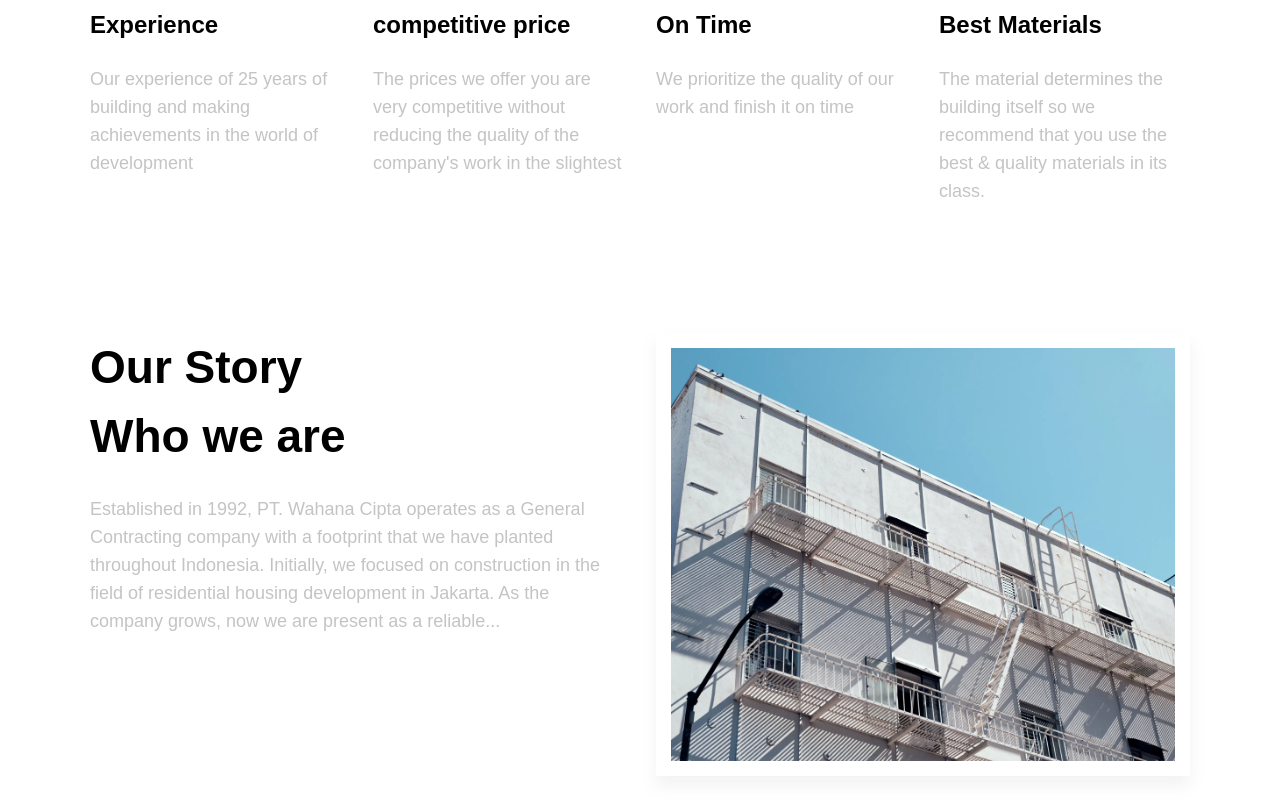
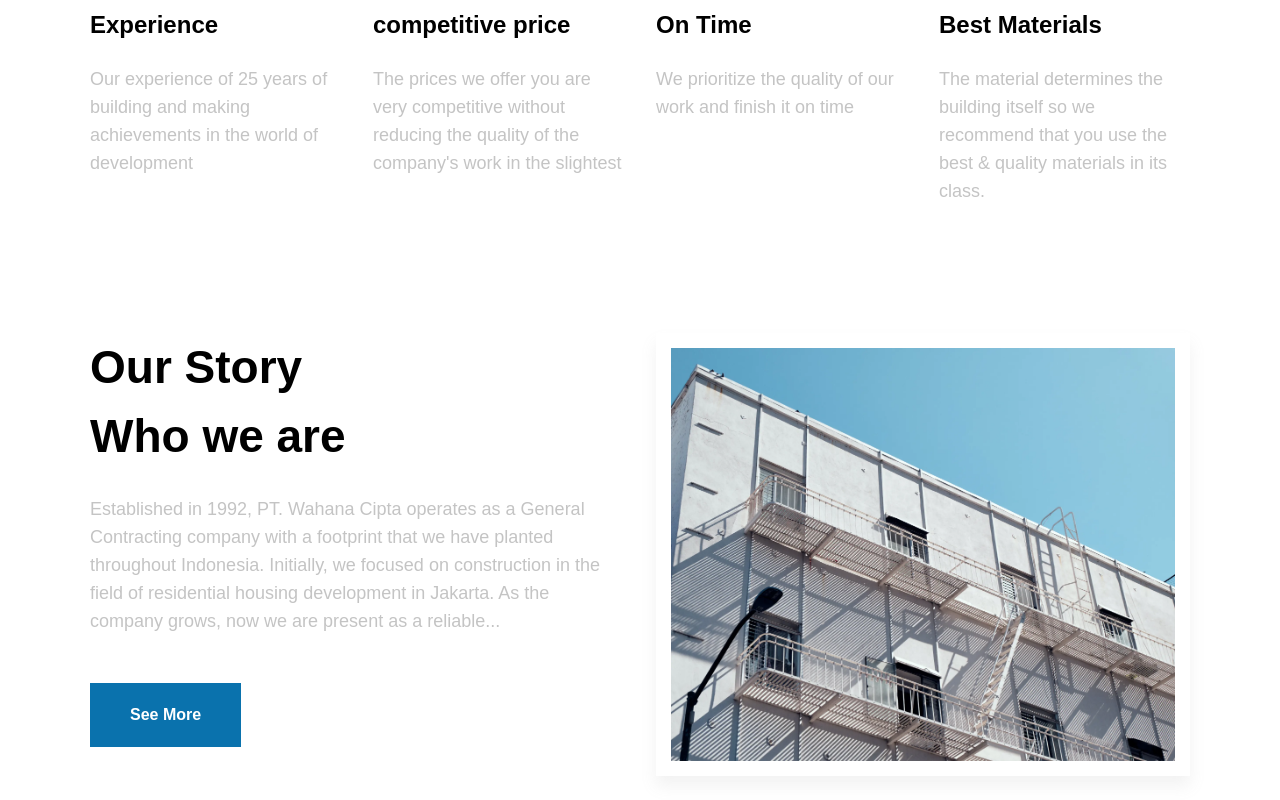
Before and after one commit to Deepakverma-556/architectural, a React (Create React App) app: page / in a window 1280 px wide. Shown: the part 2152-2952 px from the top of the page. Built offline with nearby package versions, Linux system fonts and the light colour scheme.

Commit message:
Remove all console error

```diff
--- a/src/components/Make.jsx
+++ b/src/components/Make.jsx
@@ -9,8 +9,8 @@ const Make = () => {
                         <rect width="90" height="9" fill="url(#paint0_linear_14_163)" />
                         <defs>
                             <linearGradient id="paint0_linear_14_163" x1="-2" y1="4.00001" x2="60.5" y2="4.00001" gradientUnits="userSpaceOnUse">
-                                <stop stop-color="#60BBEE" />
-                                <stop offset="1" stop-color="#2387C0" />
+                                <stop stopColor="#60BBEE" />
+                                <stop offset="1" stopColor="#2387C0" />
                             </linearGradient>
                         </defs>
                     </svg>
@@ -41,7 +41,7 @@ const Make = () => {
                             <div className='w-[94px] h-[94px] bg-bluee rounded-full flex items-center justify-center'>
                                 <div className='w-[74px] h-[74px] bg-dark-blue rounded-full flex items-center justify-center'>
                                     <svg width="35" height="35" viewBox="0 0 35 35" fill="none" xmlns="http://www.w3.org/2000/svg">
-                                        <path d="M29.7529 3.28125H21.3516C21.0903 3.28106 20.8397 3.38428 20.6543 3.56836L3.8584 20.3643C3.49064 20.7338 3.28418 21.234 3.28418 21.7554C3.28418 22.2768 3.49064 22.7769 3.8584 23.1465L11.8565 31.1445C12.226 31.5123 12.7262 31.7188 13.2476 31.7188C13.7689 31.7188 14.2691 31.5123 14.6387 31.1445L31.4277 14.3555C31.6118 14.1701 31.715 13.9194 31.7149 13.6582V5.25C31.7161 4.99168 31.6663 4.73567 31.5682 4.49668C31.4702 4.2577 31.3258 4.04047 31.1435 3.85749C30.9611 3.67451 30.7444 3.5294 30.5057 3.43051C30.2671 3.33161 30.0113 3.28089 29.7529 3.28125V3.28125Z" stroke="white" stroke-width="3" stroke-linecap="round" stroke-linejoin="round" />
+                                        <path d="M29.7529 3.28125H21.3516C21.0903 3.28106 20.8397 3.38428 20.6543 3.56836L3.8584 20.3643C3.49064 20.7338 3.28418 21.234 3.28418 21.7554C3.28418 22.2768 3.49064 22.7769 3.8584 23.1465L11.8565 31.1445C12.226 31.5123 12.7262 31.7188 13.2476 31.7188C13.7689 31.7188 14.2691 31.5123 14.6387 31.1445L31.4277 14.3555C31.6118 14.1701 31.715 13.9194 31.7149 13.6582V5.25C31.7161 4.99168 31.6663 4.73567 31.5682 4.49668C31.4702 4.2577 31.3258 4.04047 31.1435 3.85749C30.9611 3.67451 30.7444 3.5294 30.5057 3.43051C30.2671 3.33161 30.0113 3.28089 29.7529 3.28125V3.28125Z" stroke="white" strokeWidth="3" strokeLinecap="round" strokeLinejoin="round" />
                                         <path d="M26.25 10.9375C25.8174 10.9375 25.3944 10.8092 25.0347 10.5688C24.675 10.3285 24.3946 9.98683 24.229 9.58712C24.0634 9.18741 24.0201 8.74757 24.1045 8.32324C24.1889 7.89891 24.3973 7.50913 24.7032 7.20321C25.0091 6.89728 25.3989 6.68894 25.8232 6.60453C26.2476 6.52013 26.6874 6.56345 27.0871 6.72901C27.4868 6.89458 27.8285 7.17496 28.0688 7.53469C28.3092 7.89442 28.4375 8.31735 28.4375 8.75C28.4375 9.33016 28.207 9.88656 27.7968 10.2968C27.3866 10.707 26.8302 10.9375 26.25 10.9375Z" fill="white" />
                                     </svg>
                                 </div>
--- a/src/components/Story.jsx
+++ b/src/components/Story.jsx
@@ -11,13 +11,16 @@ const Story = () => {
                             <h2 className='text-xxxxl font-semibold leading-xxl max-w-[275px]'>
                                 Our Story Who we are
                             </h2>
-                            <p className='text-lg font-medium leading-7 text-gray pt-6 '>
+                            <p className='text-lg font-medium leading-7 text-gray pt-6'>
                                 Established in 1992, PT. Wahana Cipta operates as a General
                                 Contracting company with a footprint that we have planted
                                 throughout Indonesia. Initially, we focused on construction in
                                 the field of residential housing development in Jakarta.
                                 As the company grows, now we are present as a reliable...
                             </p>
+                            <button className="mt-12 py-5 px-10 font-semibold text-base leading-6 text-white bg-blue shadow-[0px_10px_15px_0px] [#01739933]">
+                                See More
+                            </button>
                        </div>
                     </div>
                     <div className='w-1/2 px-4'>
```
